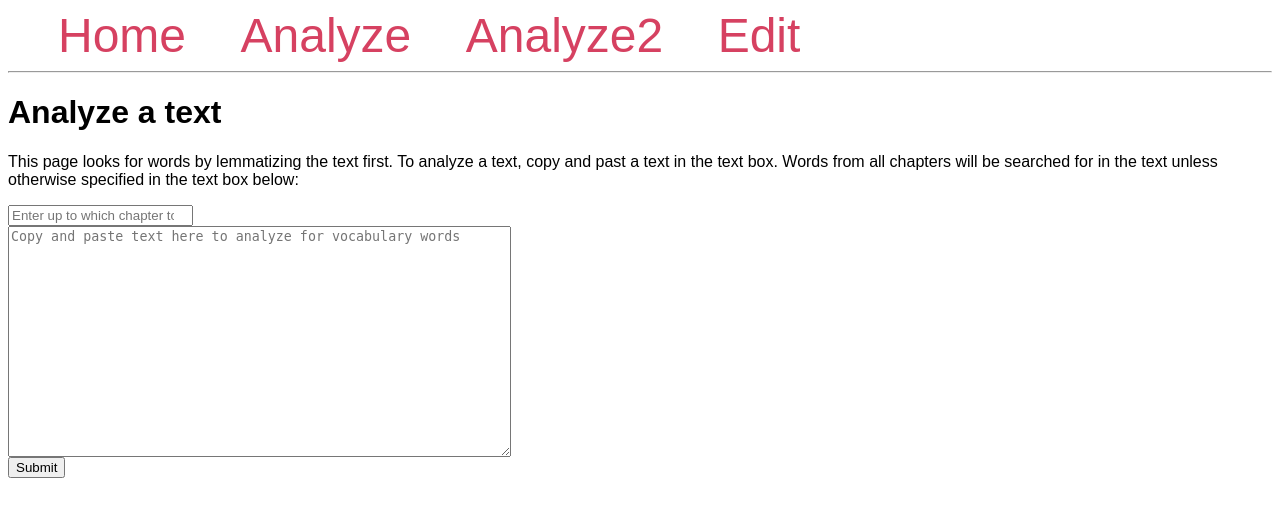
After one commit to mogawa81/GermanTextColoring, a Flask app: template templates/analyze2.html in a window 1280 px wide. The commit adds this page. Shown: the top 517 px of the page. Run offline with Flask 2, Linux system fonts and the light colour scheme; the template is opened without the code that fills it, so the values that code supplies are empty; some libraries are stand-ins or nearby versions.

Commit message:
Analyze2 for lemmatizer

```diff
--- a/app.py
+++ b/app.py
@@ -1,4 +1,5 @@
 from Occurrences3 import compileWords, readability
+from Occurrences2 import compileWords2, readability2
 #from analyze_out import write_to_template
 #import sqlite3
 from flask import Flask, render_template, request, url_for, flash, redirect, abort
@@ -303,6 +304,42 @@ def analyze():
             return render_template('analyze_out.html', readability=foundWords["Readability"], text=foundWords["Text"])
     return render_template('analyze.html')
 
+# ANALYZE TEXT
+@app.route('/analyze2/', methods=('GET', 'POST'))
+def analyze():
+    if request.method == 'POST':
+        chapters = request.form["chapters"]
+        text = request.form['text']
+        if chapters == "":
+            chapters = -1
+        else:
+            l = get_db_connection()
+            conn = l[0]
+            cur = l[1]
+            cur.execute("SELECT DISTINCT lesson FROM vocabulary")
+            size = cur.fetchall()
+            count = 0
+            for lesson in size:
+                count += 1
+            print(count)
+            conn.commit()
+            conn.close()
+            #print(size)
+            if int(chapters) > count:
+                flash('The number of chapters requested exceeds chapters available.')
+                return render_template('analyze.html')
+
+        if not text:
+            flash('At least 1 word is required!')
+        else:
+            print("compiling words...")
+            wordBank = compileWords2(chapters)
+            print("analyzing...")
+            foundWords = readability2(wordBank, text)
+            print("rendering template...")
+            return render_template('analyze_out.html', readability=foundWords["Readability"], text=foundWords["Text"])
+    return render_template('analyze.html')
+
 if __name__ == '__main__':
     app.run(debug = True)
 
--- a/sample3.txt
+++ b/sample3.txt
@@ -1,4 +1 @@
-Dort happy
-vergangenen. Eigentlich
-14
-Mein Name ist Anna.
+Mein Name ist Anna. vergangenen
--- /dev/null
+++ b/templates/analyze2.html
@@ -0,0 +1,24 @@
+{% extends 'base.html' %}
+
+{% block content %}
+    <h1>{% block title %} Analyze a text {% endblock %}</h1>
+    <p>This page looks for words by lemmatizing the text first.
+        To analyze a text, copy and past a text in the text box. Words from all chapters will
+        be searched for in the text unless otherwise specified in the text box below:
+    </p>
+    <form method="post">
+        <input type="number" name="chapters"
+               placeholder="Enter up to which chapter to analyze"
+               value="{{ request.form['chapters'] }}"></input>
+
+        <br>
+        <textarea name="text"
+        placeholder="Copy and paste text here to analyze for vocabulary words"
+        rows="15"
+        cols="60"
+        >{{ request.form['text'] }}</textarea>
+
+        <br>
+        <button type="submit">Submit</button>
+    </form>
+{% endblock %}
--- a/templates/base.html
+++ b/templates/base.html
@@ -35,6 +35,7 @@
     <nav>
         <a href="{{ url_for('index') }}">Home</a>
         <a href="{{ url_for('analyze') }}">Analyze</a>
+        <a href="{{ url_for('analyze2') }}">Analyze2</a>
         <a href="{{ url_for('login') }}">Edit</a>
     </nav>
     <hr>
```
Also changed, not shown: Occurrences2.py (+9 -14 lines).
